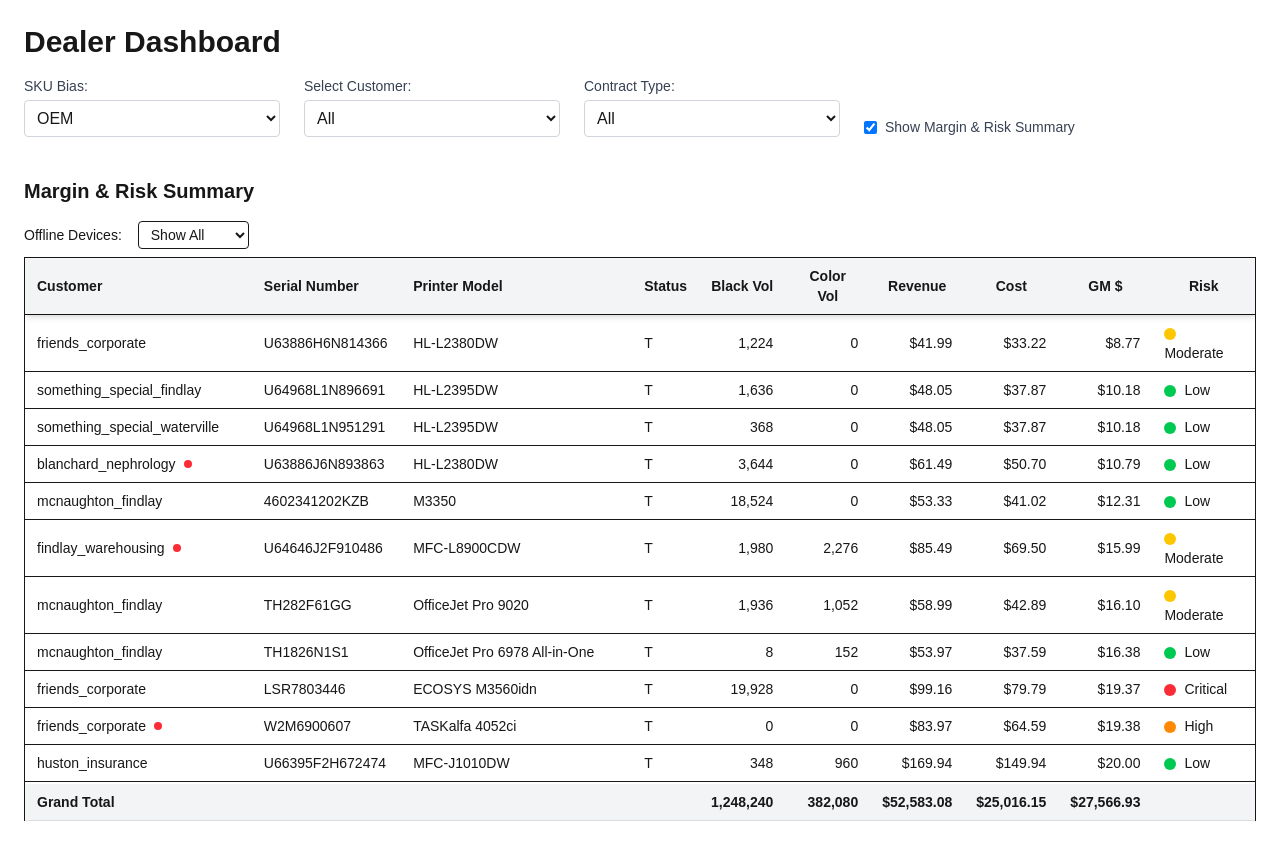
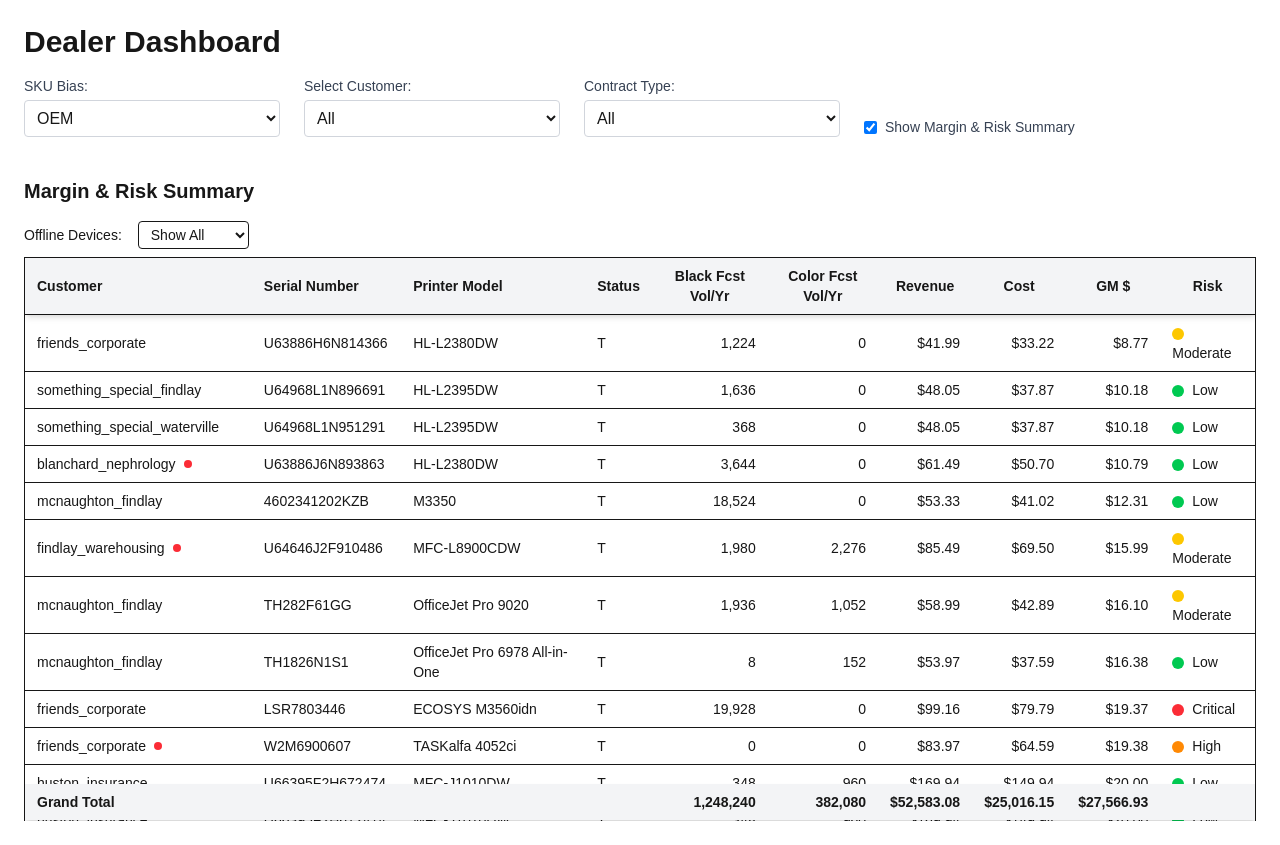
Before and after one commit to ElliottIan397/dealer-dashboard, a Next.js app: page / in a window 1280 px wide. Both pictures are taken after a click on the checkbox "Show Margin & Risk Summary". Built offline with nearby package versions, Linux system fonts and the light colour scheme.

Commit message:
Update headers Table 4

```diff
--- a/app/RiskMarginTable.tsx
+++ b/app/RiskMarginTable.tsx
@@ -97,8 +97,8 @@ const cost = getBiasField(row, "Twelve_Month_Fulfillment_Cost", bias);
             <th className="px-3 py-2">Serial Number</th>
             <th className="px-3 py-2">Printer Model</th>
             <th className="px-3 py-2 text-center">Status</th>
-            <th className="px-3 py-2 text-center">Black Vol</th>
-            <th className="px-3 py-2 text-center">Color Vol</th>
+            <th className="px-3 py-2 text-center">Black Fcst Vol/Yr</th>
+            <th className="px-3 py-2 text-center">Color Fcst Vol/Yr</th>
             <th className="px-3 py-2 text-center">Revenue</th>
             <th className="px-3 py-2 text-center">Cost</th>
             <th className="px-3 py-2 text-center">GM $</th>
```
